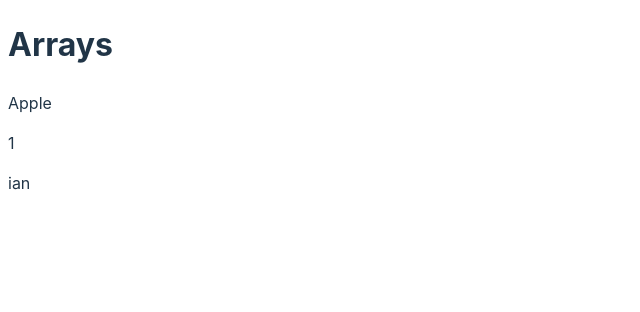
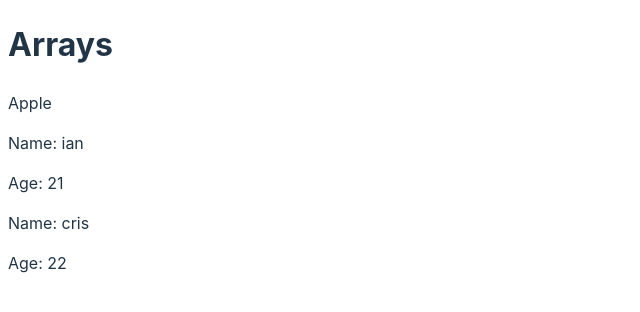
Before and after one commit to Iannn-dx/react-app, a React (Vite) app: page / in a window 1280 px wide. Shown: the top 312 px of the page, without its empty margins (0-640 px from the left). Built offline with nearby package versions, Linux system fonts and the light colour scheme.

Commit message:
day 2 arrays

```diff
--- a/src/lessons/arrayFunctions.tsx
+++ b/src/lessons/arrayFunctions.tsx
@@ -19,13 +19,23 @@ export default function Day2Arrays() {
         age: 22
       },
     ];
+    // map
+    // users.map(users => (
+    //   <p key={users.id}>{users.name}</p>
+    // ))
 
     return (
         <div>
           <h1>Arrays</h1>
           <p>{fruits[0]}</p>
-          <p>{users[0].id}</p>
-           <p>{users[0].name}</p>
+          {/* <p>{users[0].id}</p>
+           <p>{users[0].name}</p> */}
+           {users.map(user => (
+                <div key={user.id}>
+                    <p>Name: {user.name}</p>
+                    <p>Age: {user.age}</p>
+                </div>
+            ))}
         </div>
     );
 }
```
